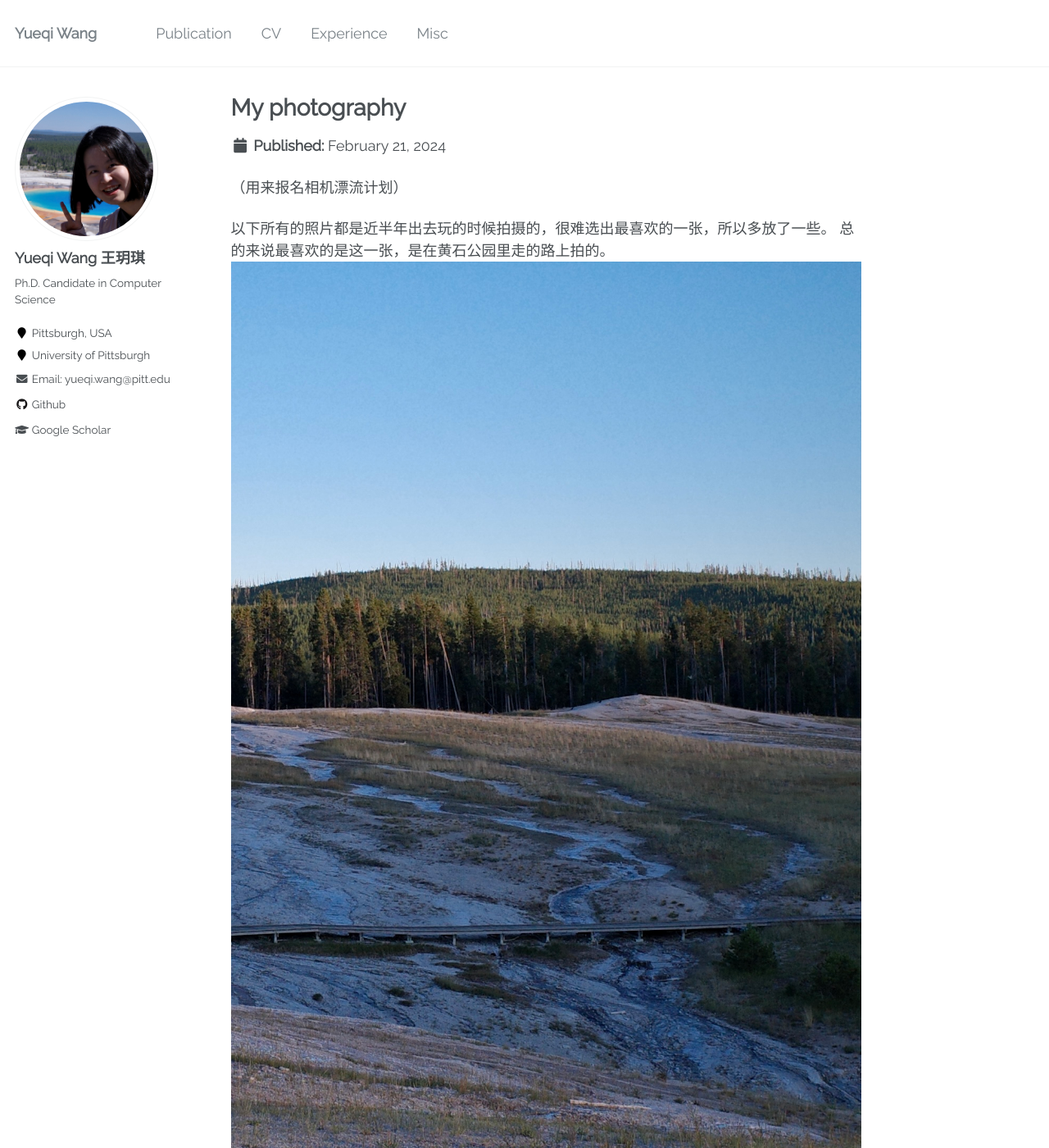
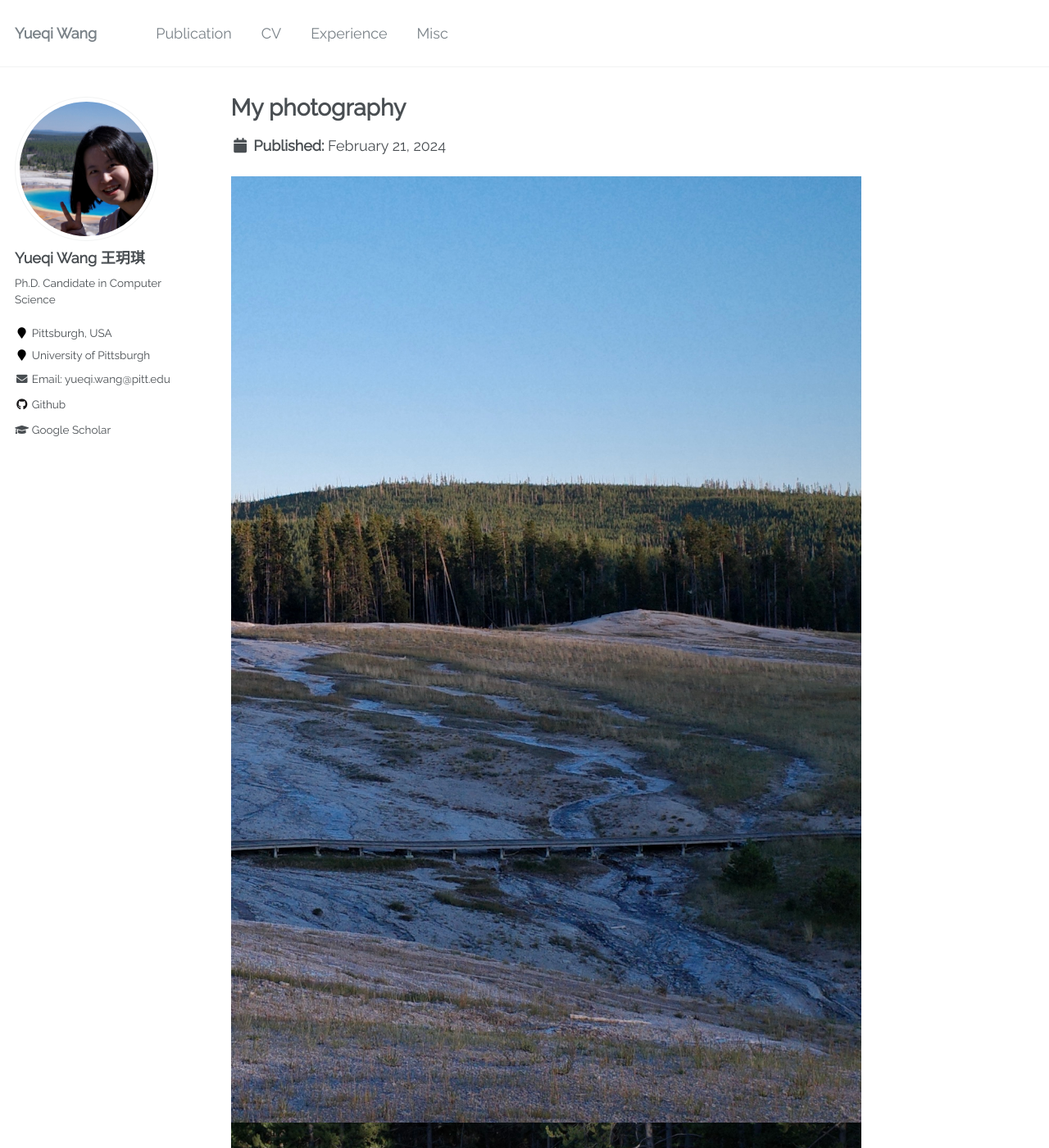
Before and after one commit to wangw42/wangw42.github.io, a Jekyll site: the page built from _misc/photograph.md, in a window 1280 px wide and 1400 px high. Shown: the whole window at 82% size. Built offline with Jekyll 4.4.1, drawn with Linux system fonts in a browser that asks for light colours; some of the changed text lies outside the part shown.

Commit message:
some update

```diff
--- a/_misc/photograph.md
+++ b/_misc/photograph.md
@@ -5,26 +5,19 @@
 ---
 
 
-（用来报名相机漂流计划）
-
-以下所有的照片都是近半年出去玩的时候拍摄的，很难选出最喜欢的一张，所以多放了一些。
-总的来说最喜欢的是这一张，是在黄石公园里走的路上拍的。
 <img src="/images/photographs/photograph_2.jpg" style="float: left; margin-right: 10px;" />
 
 
-其他在黄石公园的照片也有一些：
 <img src="/images/photographs/photograph_0.jpg" style="float: left; margin-right: 10px;" />
 <img src="/images/photographs/photograph_1.jpg" style="float: left; margin-right: 10px;" />
 <img src="/images/photographs/photograph_3.jpg" style="float: left; margin-right: 10px;" />
 <img src="/images/photographs/photograph_4.jpg" style="float: left; margin-right: 10px;" />
 
 
-接下来的两张照片也很喜欢，是在多伦多开会的时候走在路上拍到的：
 <img src="/images/photographs/photograph_5.jpg" style="float: left; margin-right: 10px;" />
 <img src="/images/photographs/photograph_6.jpg" style="float: left; margin-right: 10px;" />
 
 
-还有在纽约大都会博物馆拍到的几张照片：
 <img src="/images/photographs/photograph_7.jpg" style="float: left; margin-right: 10px;" />
 <img src="/images/photographs/photograph_8.jpg" style="float: left; margin-right: 10px;" />
 <img src="/images/photographs/photograph_9.jpg" style="float: left; margin-right: 10px;" />
```
Also changed, not shown: sitemap.xml (added), 5 other files.
